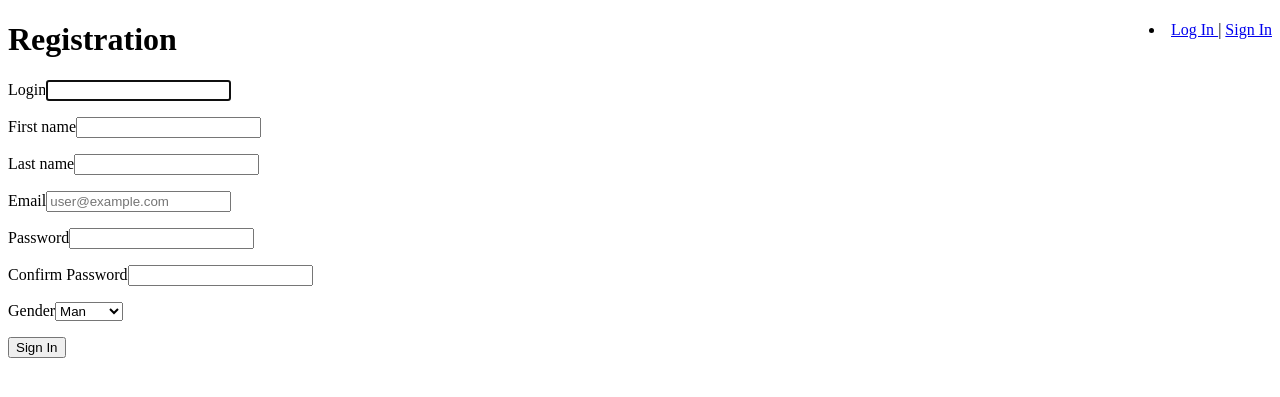
After one commit to lop121/marriage_site, a Django app: page /register/ in a window 1280 px wide. The commit adds this page. Shown: the top 397 px of the page. Run offline with Django 5.2, Linux system fonts and the light colour scheme.

Commit message:
LogIn, SignIn

```diff
--- a/templates/base.html
+++ b/templates/base.html
@@ -6,8 +6,30 @@
 </head>
 <body>
 
+{% block mainmenu %}
+{% if user.is_authenticated %}
+	<li style="float: right">
+		<a href="{% url 'profile' %}"> {{ user.first_name }} </a> |
+    <a href="#" onclick="document.getElementById('logoutForm').submit(); return false;">
+        Log Out
+    </a>
+</li>
+{% else %}
+	<li style="float: right"><a href="{% url 'login' %}"> Log In </a> | <a href="{% url 'register' %}">Sign In</a>
+	</li>
+{% endif %}
+			</ul>
+			<div class="clear"></div>
+		</div>
+{% endblock %}
+
 {% block content %}
 {% endblock %}
 
+<form id="logoutForm" method="post" action="{% url 'logout' %}" style="display:none;">
+    {% csrf_token %}
+</form>
+
+
 </body>
 </html>
--- a/users/forms.py
+++ b/users/forms.py
@@ -0,0 +1,40 @@
+from django import forms
+from django.contrib.auth import get_user_model
+from django.contrib.auth.forms import AuthenticationForm, UserCreationForm
+from django.forms import Select
+
+from users.models import User
+
+
+class LoginUserForm(AuthenticationForm):
+    username = forms.CharField(label='Login', widget=forms.TextInput(attrs={"autofocus": True}))
+    password = forms.CharField(label='Password', widget=forms.PasswordInput(attrs={'autocomplete': 'new-password'}))
+
+class RegisterUserForm(UserCreationForm):
+
+    username = forms.CharField(label='Login')
+    email = forms.EmailField(
+        label='Email',
+        widget=forms.EmailInput(attrs={'placeholder': 'user@example.com'})
+    )
+    first_name = forms.CharField(max_length=150, required=True)
+
+    password_attrs = {'autocomplete': 'new-password', 'class': 'form-control'}
+    password1 = forms.CharField(label='Password', widget=forms.PasswordInput(password_attrs))
+    password2 = forms.CharField(label='Confirm Password', widget=forms.PasswordInput(password_attrs))
+
+    gender = forms.ChoiceField(
+        label='Gender',
+        choices=User.Gender.choices,
+        widget=Select
+    )
+
+    class Meta:
+        model = get_user_model()
+        fields = ['username', 'first_name', 'last_name', 'email', 'password1', 'password2', 'gender']
+
+    def clean_email(self):
+        email = self.cleaned_data['email']
+        if get_user_model().objects.filter(email=email).exists():
+            raise forms.ValidationError("This email has already been registered")
+        return email
--- a/users/models.py
+++ b/users/models.py
@@ -1,4 +1,4 @@
-from django.contrib.auth.models import AbstractUser
+from django.contrib.auth.models import AbstractUser, UserManager
 from django.db import models
 
 
@@ -17,9 +17,12 @@ class User(AbstractUser):
         choices=tuple(map(lambda x: (bool(x[0]), x[1]), Gender.choices)),
         default=None, blank=True
     )
+    first_name = models.CharField(max_length=150, blank=False, null=False)
 
-    objects = models.Manager()
+    objects = UserManager()
     married = MarriedManager()
+
+    REQUIRED_FIELDS = ['gender', 'first_name']
 
     def __str__(self):
         return self.username
--- /dev/null
+++ b/users/templates/users/register.html
@@ -0,0 +1,17 @@
+{% extends 'base.html' %}
+{% block content %}
+<h1>{{ title }}</h1>
+
+<form method="post">
+    {% csrf_token %}
+    <input type="hidden" name="next" value="{{ next }}"/>
+    <div>{{form.non_field_errors}}</div>
+    {% for f in form %}
+    <p><label for="{{ f.id_for_label }}">{{ f.label }}</label>{{ f }}</p>
+    <div>{{ f.errors }}</div>
+    {% endfor %}
+    <p>
+        <button type="submit">Sign In</button>
+    </p>
+</form>
+{% endblock %}
--- a/users/urls.py
+++ b/users/urls.py
@@ -1,7 +1,14 @@
+from django.contrib.auth.views import LogoutView
 from django.urls import path, re_path
 
 from . import views
 
 urlpatterns = [
-    path('', views.HomePage.as_view(), name='home')
+    path('', views.HomePage.as_view(), name='home'),
+    path('login/', views.LoginUser.as_view(), name='login'),
+    path('logout/', LogoutView.as_view(next_page='home'), name='logout'),
+    path('register/', views.RegistrationUser.as_view(), name='register'),
+    path('profile/', views.UserProfile.as_view(), name='profile'),
+
+
 ]
--- a/users/views.py
+++ b/users/views.py
@@ -1,6 +1,9 @@
+from django.contrib.auth.views import LoginView
 from django.shortcuts import render
-from django.views.generic import ListView
+from django.urls import reverse_lazy
+from django.views.generic import ListView, CreateView, UpdateView
 
+from users.forms import LoginUserForm, RegisterUserForm
 from users.models import User
 
 
@@ -12,3 +15,17 @@ class HomePage(ListView):
 
     def get_queryset(self):
         return User.married.all()
+
+class LoginUser(LoginView):
+    form_class = LoginUserForm
+    template_name = 'users/login.html'
+    extra_context = {'title': 'Log In'}
+
+class RegistrationUser(CreateView):
+    form_class = RegisterUserForm
+    template_name = 'users/register.html'
+    extra_context = {'title': 'Registration'}
+    success_url = reverse_lazy('login')
+
+class UserProfile(UpdateView):
+    pass
```
Also changed, not shown: users/templates/users/login.html (added, +17 -0 lines), users/migrations/0002_alter_user_managers.py (added), users/migrations/0003_alter_user_first_name.py (added), users/utilis.py (added).
